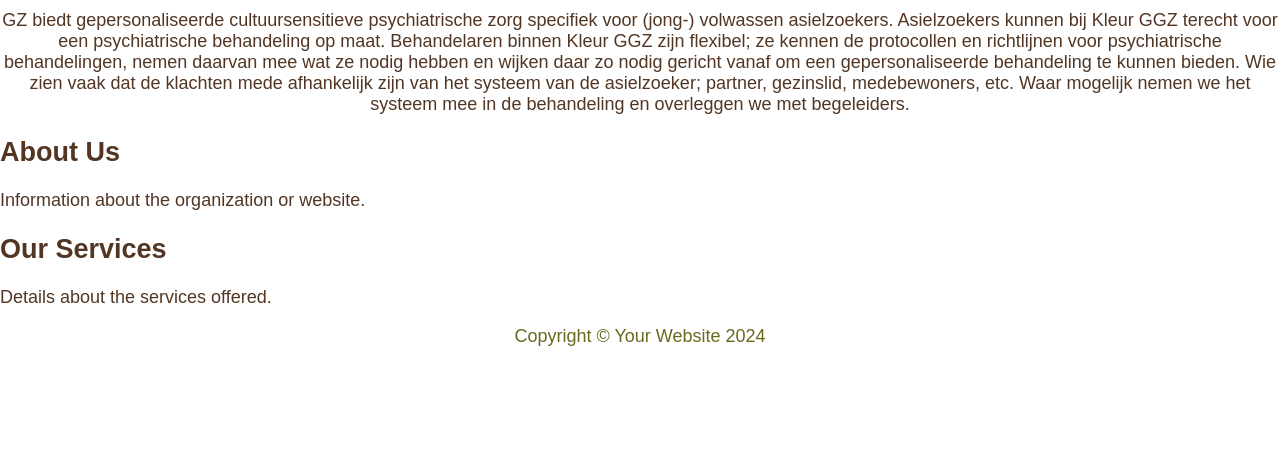
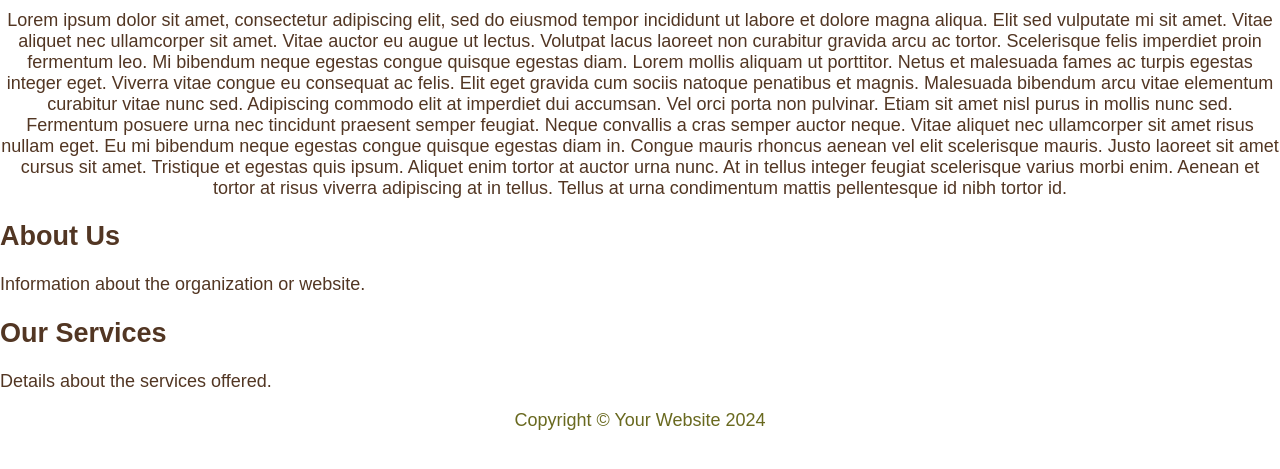
Before and after one commit to PetyaKatsarova/static-webiste, a plain HTML site: page index.html in a window 1280 px wide. Shown: the part 283-752 px from the top of the page. Drawn offline with Linux system fonts and the light colour scheme.

Commit message:
added latin spaceholder text

```diff
--- a/index.html
+++ b/index.html
@@ -24,13 +24,21 @@
     <main>
         <section id="home" class="title">
             <h2>Welcome</h2>
-            <p>GZ biedt gepersonaliseerde cultuursensitieve psychiatrische zorg specifiek voor (jong-) volwassen asielzoekers.
-
-				Asielzoekers kunnen bij Kleur GGZ terecht voor een psychiatrische behandeling op maat.
-
-				Behandelaren binnen Kleur GGZ zijn flexibel; ze kennen de protocollen en richtlijnen voor psychiatrische behandelingen, nemen daarvan mee wat ze nodig hebben en wijken daar zo nodig gericht vanaf om een gepersonaliseerde behandeling te kunnen bieden.
-
-				Wie zien vaak dat de klachten mede afhankelijk zijn van het systeem van de asielzoeker; partner, gezinslid, medebewoners, etc. Waar mogelijk nemen we het systeem mee in de behandeling en overleggen we met begeleiders.</p>
+            <p>
+				Lorem ipsum dolor sit amet, consectetur adipiscing elit, sed do eiusmod tempor incididunt ut labore et dolore magna
+				 aliqua. Elit sed vulputate mi sit amet. Vitae aliquet nec ullamcorper sit amet. Vitae auctor eu augue ut lectus.
+				 Volutpat lacus laoreet non curabitur gravida arcu ac tortor. Scelerisque felis imperdiet proin fermentum leo. Mi
+				  bibendum neque egestas congue quisque egestas diam. Lorem mollis aliquam ut porttitor. Netus et malesuada fames
+				   ac turpis egestas integer eget. Viverra vitae congue eu consequat ac felis. Elit eget gravida cum sociis natoque
+				    penatibus et magnis. Malesuada bibendum arcu vitae elementum curabitur vitae nunc sed. Adipiscing commodo elit
+					 at imperdiet dui accumsan. Vel orci porta non pulvinar. Etiam sit amet nisl purus in mollis nunc sed. Fermentum
+					  posuere urna nec tincidunt praesent semper feugiat.
+Neque convallis a cras semper auctor neque. Vitae aliquet nec ullamcorper sit amet risus nullam eget. Eu mi bibendum neque egestas
+ congue quisque egestas diam in. Congue mauris rhoncus aenean vel elit scelerisque mauris. Justo laoreet sit amet cursus sit amet.
+  Tristique et egestas quis ipsum. Aliquet enim tortor at auctor urna nunc. At in tellus integer feugiat scelerisque varius morbi
+   enim. Aenean et tortor at risus viverra adipiscing at in tellus. Tellus at urna condimentum mattis pellentesque id nibh tortor
+    id.
+			</p>
         </section>
         <section id="about">
             <h2>About Us</h2>
```
